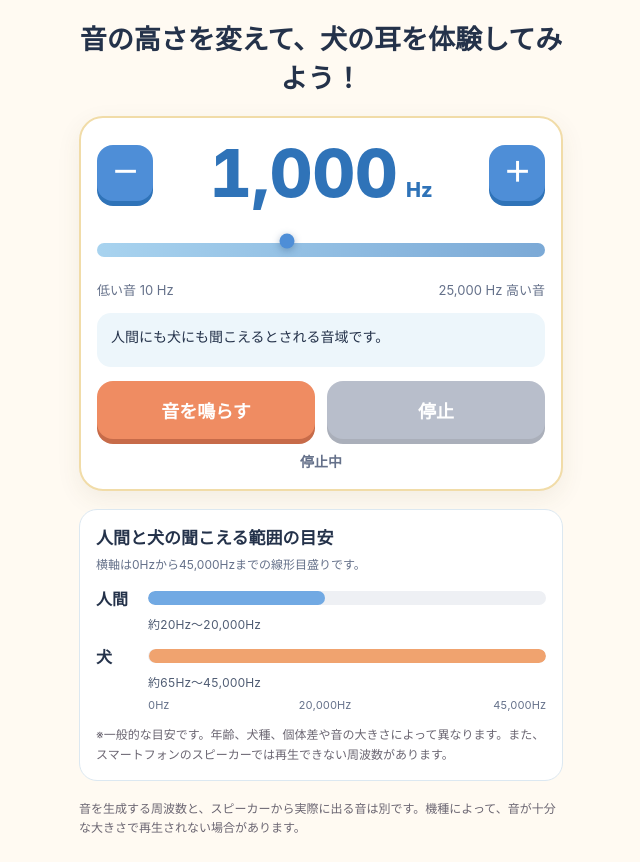
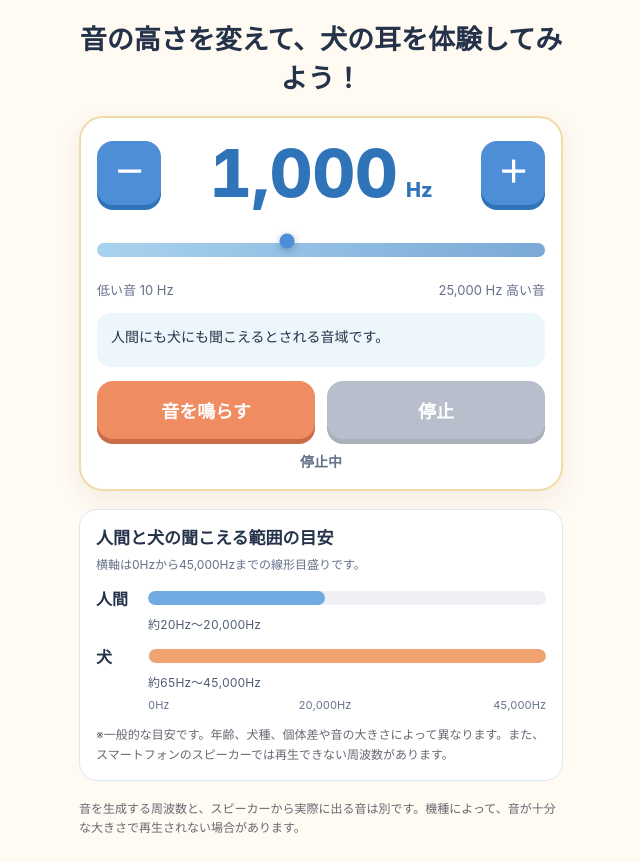
Before and after one commit to yamanobora1839/dog_hearing, a plain HTML site: page index.html in a window 1280 px wide. Shown: the whole page, without its empty margins (319-959 px from the left). Drawn offline with Linux system fonts and the light colour scheme.

Commit message:
Increase frequency step button size

```diff
--- a/style.css
+++ b/style.css
@@ -43,10 +43,10 @@ h1 {
 
 .frequency-display {
   display: grid;
-  grid-template-columns: 56px minmax(0, 1fr) 56px;
+  grid-template-columns: 64px minmax(0, 1fr) 64px;
   align-items: center;
   gap: 8px;
-  min-height: 62px;
+  min-height: 64px;
   text-align: center;
   font-weight: 800;
   color: #2f73b8;
@@ -69,15 +69,15 @@ h1 {
 }
 
 .frequency-step-button {
-  width: 56px;
-  min-height: 56px;
+  width: 64px;
+  min-height: 64px;
   padding: 0;
   border: 0;
   border-radius: 16px;
   color: #ffffff;
   background: #4e8ed7;
   box-shadow: 0 5px 0 #2f73b8;
-  font-size: 27px;
+  font-size: 30px;
   line-height: 1;
   font-weight: 800;
   cursor: pointer;
@@ -328,12 +328,12 @@ input[type="range"]::-moz-range-thumb {
 
 @media (max-width: 360px) {
   .frequency-display {
-    grid-template-columns: 42px minmax(0, 1fr) 42px;
+    grid-template-columns: 48px minmax(0, 1fr) 48px;
     gap: 4px;
   }
 
   .frequency-step-button {
-    width: 42px;
+    width: 48px;
     min-height: 48px;
   }
 
```
